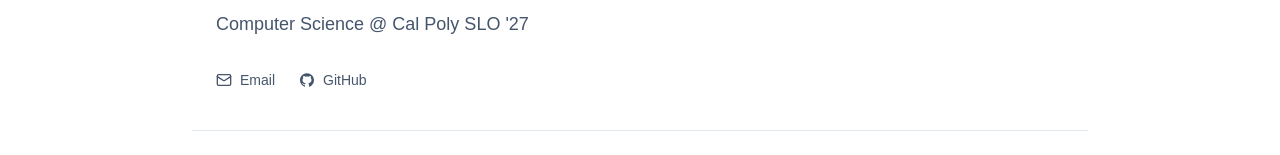
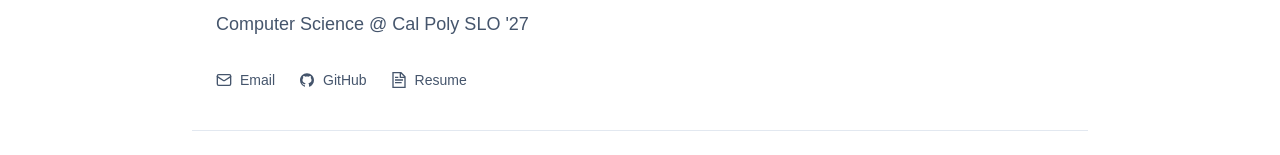
Before and after one commit to camdnn/portfolio, a Next.js app: page / in a window 1280 px wide. Shown: the part 130-285 px from the top of the page. Built offline with nearby package versions, Linux system fonts and the light colour scheme.

Commit message:
added resume

```diff
--- a/src/app/page.tsx
+++ b/src/app/page.tsx
@@ -3,12 +3,13 @@ import { useState } from "react";
 import { motion } from "framer-motion";
 import { Mail, Moon, Sun } from "lucide-react";
 import { AiOutlineGithub } from "react-icons/ai";
-
+import { GrDocumentText } from "react-icons/gr";
 const PROFILE = {
   name: "Camden Mann",
   tagline: "Computer Science @ Cal Poly SLO '27",
   email: "camden.mann0105@gmail.com",
   github: "https://github.com/camdnn",
+  resume: "/images/Resume - Camden Mann.pdf",
 };
 
 const PROJECTS = [
@@ -110,6 +111,19 @@ export default function Page() {
             >
               <AiOutlineGithub className="h-4 w-4" />
               GitHub
+            </a>
+            <a
+              href={PROFILE.resume}
+              target="_blank"
+              rel="noreferrer"
+              className={`inline-flex items-center gap-2 text-sm transition-colors ${
+                darkMode
+                  ? "text-slate-400 hover:text-slate-200"
+                  : "text-slate-600 hover:text-slate-900"
+              }`}
+            >
+              <GrDocumentText className="h-4 w-4" />
+              Resume
             </a>
           </nav>
         </motion.div>
```
Also changed, not shown: 1 other file (tests, documents, lock files or other folders).
